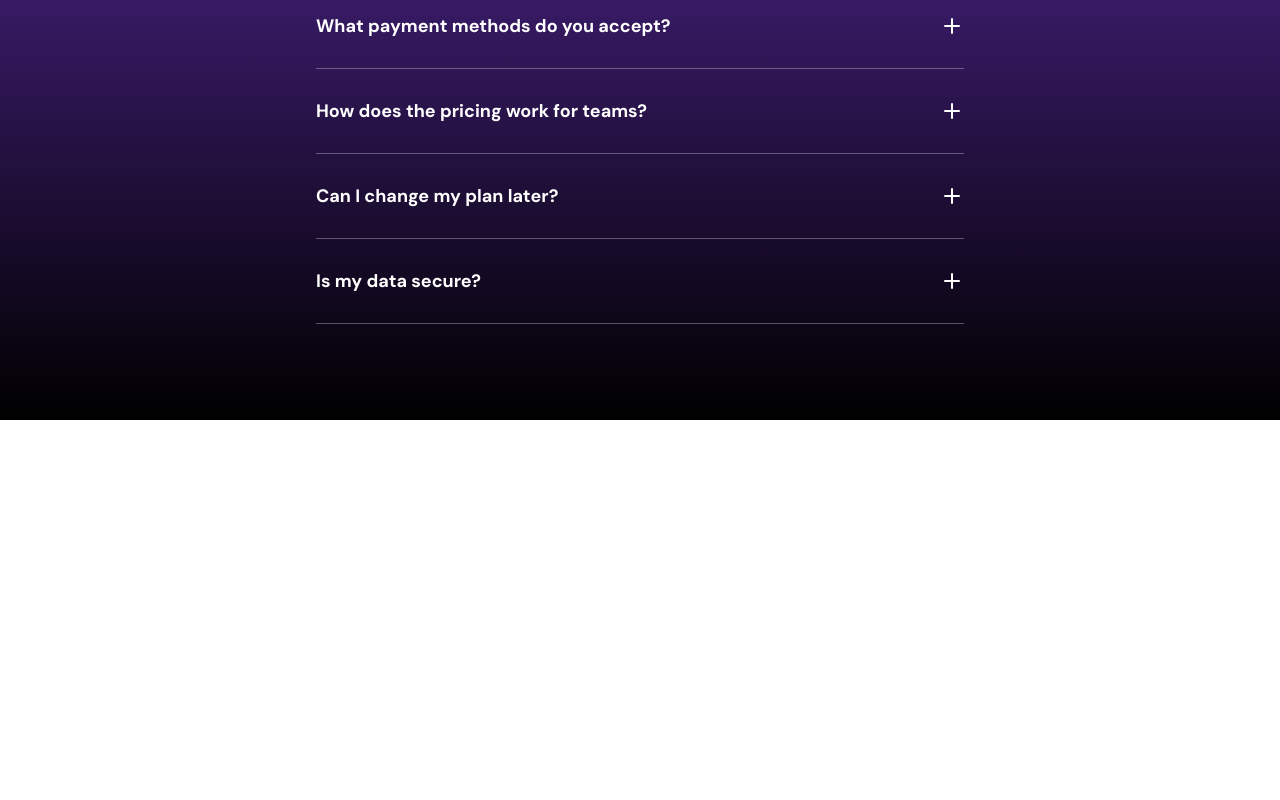
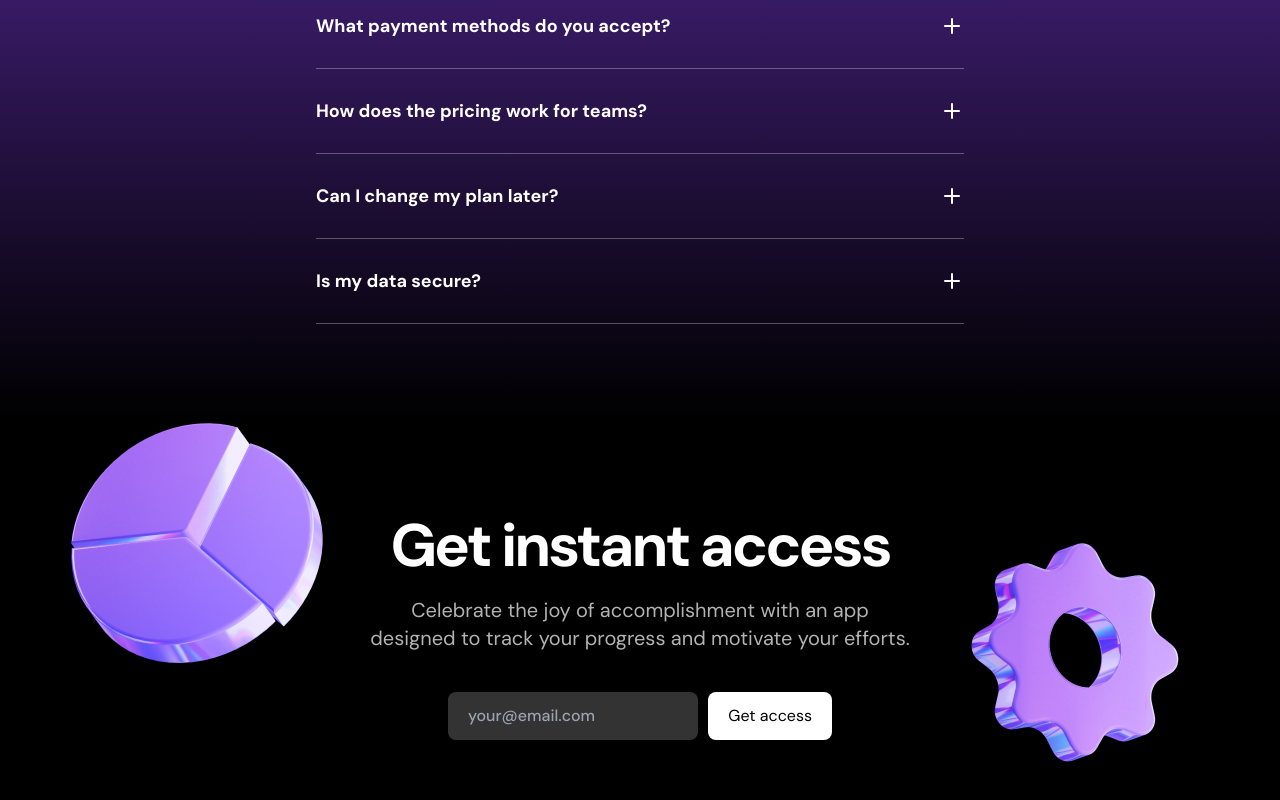
Before and after one commit to AhmedSaadRF/saas-website-dark-landing-page, a Next.js app: page / in a window 1280 px wide. Shown: the part 3182-3982 px from the top of the page. Before the commit the page ends 3602 px from the top, so only its background shows below. Built offline with nearby package versions, Linux system fonts and the light colour scheme.

Commit message:
Upload Project
Finish CallToAction Section

```diff
--- a/src/components/CallToAction.tsx
+++ b/src/components/CallToAction.tsx
@@ -1,3 +1,20 @@
+import HelixImage from '../assets/images/helix2.png'
+import EmojiStarImage from '../assets/images/emojistar.png'
+import Image from 'next/image';
+
 export const CallToAction = () => {
-  return null;
+  return (
+    <div className="bg-black text-white py-[72px] sm:py-24 text-center overflow-x-hidden">
+      <div className="container max-w-xl relative">
+        <Image src={HelixImage} alt="" className='absolute top-6 left-[calc(100%+36px)] hidden sm:inline'/>
+        <Image src={EmojiStarImage} alt="" className='absolute -top-[105px] right-[calc(100%+24px)] hidden sm:inline'/>
+        <h2 className="font-bold text-5xl tracking-tighter sm:text-6xl">Get instant access</h2>
+        <p className="text-xl text-white/70 mt-5">Celebrate the joy of accomplishment with an app designed to track your progress and motivate your efforts.</p>
+        <form className="mt-10 flex flex-col gap-2.5 max-w-sm mx-auto sm:flex-row">
+          <input type="email" placeholder="your@email.com" className="py-3 bg-white/20 rounded-lg px-5 font-medium placeholder:text-[#9CA3AF] flex-1"></input>
+          <button className="bg-white text-black h-12 rounded-lg px-5">Get access</button>
+        </form>
+      </div>
+    </div>
+  );
 };
```
